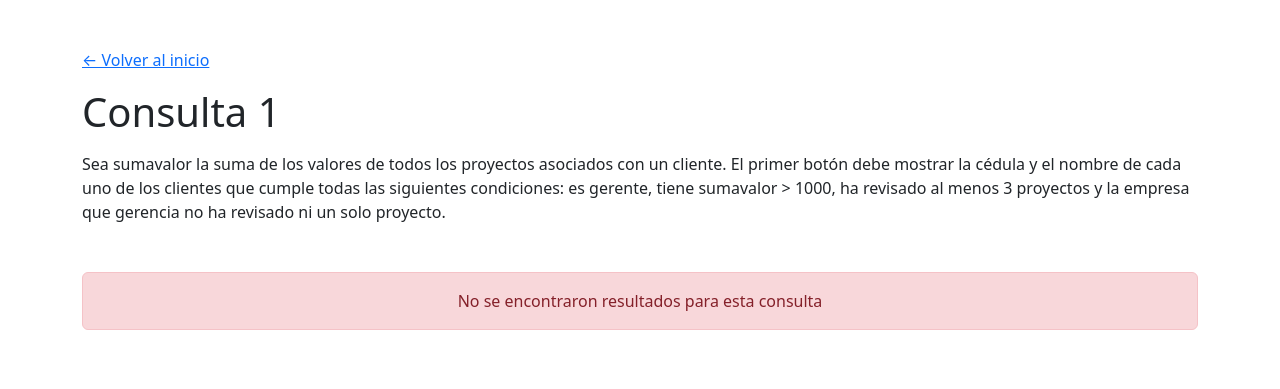
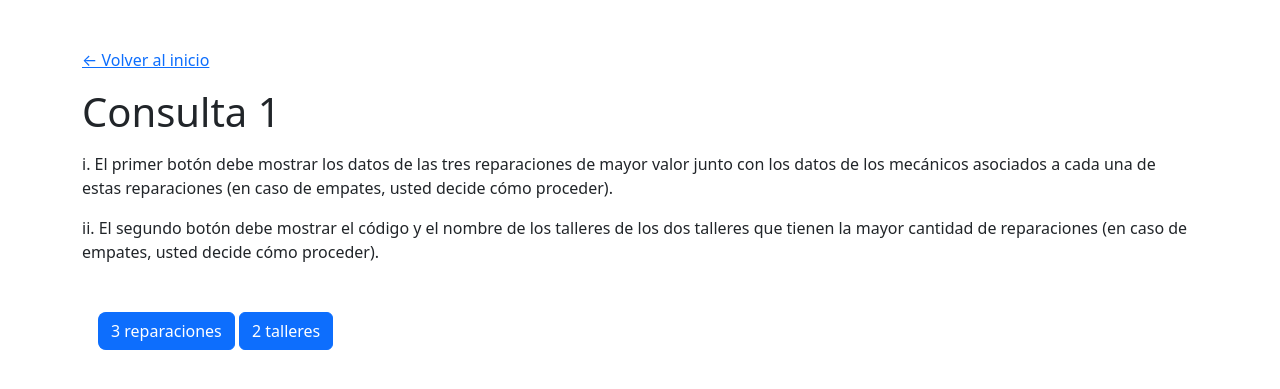
Before and after one commit to tmurilloa/www, a PHP site: page /consultas/consulta1.php in a window 1280 px wide. Shown: the top 389 px of the page. Run offline with PHP 8.4, Linux system fonts and the light colour scheme; data that the repository does not hold is empty.

Commit message:
Punto3
Co-authored-by: DevSolidloper <DevSolidloper@users.noreply.github.com>
Co-authored-by: Daniel Garzon <Dgarzonac9@users.noreply.github.com>

```diff
--- a/consultas/consulta1.php
+++ b/consultas/consulta1.php
@@ -6,79 +6,133 @@ include "../includes/header.php";
 <h1 class="mt-3">Consulta 1</h1>
 
 <p class="mt-3">
-    Sea sumavalor la suma de los valores de todos los proyectos asociados con un cliente.
-    El primer botón debe mostrar la cédula y el nombre de cada uno de los clientes
-    que cumple todas las siguientes condiciones: es gerente, tiene sumavalor > 1000,
-    ha revisado al menos 3 proyectos y la empresa que gerencia no ha revisado ni un
-    solo proyecto.
+i. El primer botón debe mostrar los datos de las tres reparaciones de mayor valor junto con los datos de los mecánicos asociados a cada una de estas reparaciones (en caso de empates, usted decide cómo proceder).
 </p>
+
+<p class="mt-3">
+ii. El segundo botón debe mostrar el código y el nombre de los talleres de los dos talleres que tienen la mayor cantidad de reparaciones (en caso de empates, usted decide cómo proceder).
+</p>
+
+<!-- Formulario para los botones -->
+<div class="tabla mt-5 mx-3 rounded-3 overflow-hidden">
+    <form method="POST">
+        <button type="submit" name="btn_3_reparaciones" class="btn btn-primary">3 reparaciones</button>
+        <button type="submit" name="btn_2_talleres" class="btn btn-primary">2 talleres</button>
+    </form>
+</div>
 
 <?php
 // Crear conexión con la BD
 require('../config/conexion.php');
 
-// Query SQL a la BD -> Crearla acá (No está completada, cambiarla a su contexto y a su analogía)
-$query = "SELECT cedula, nombre FROM cliente";
+// Inicializar las variables de consulta
+$query1 = "";
+$query2 = "";
+$resultadoC1 = null;
+$resultadoC2 = null;
 
-// Ejecutar la consulta
-$resultadoC1 = mysqli_query($conn, $query) or die(mysqli_error($conn));
+// Verificar si se ha presionado el botón "3 reparaciones"
+if (isset($_POST['btn_3_reparaciones'])) {
+    $query1 = "SELECT r.codigo, r.fecha, r.valor, r.reparacion_garantia,
+                     m.cedula, m.nombre, m.salario
+              FROM reparacion r
+              JOIN mecanico m ON r.mecanico = m.cedula
+              ORDER BY r.valor DESC
+              LIMIT 3;";
+}
 
-mysqli_close($conn);
+// Verificar si se ha presionado el botón "2 talleres"
+if (isset($_POST['btn_2_talleres'])) {
+    $query2 = "SELECT t.codigo, t.nombre, COUNT(r.codigo) AS total_reparaciones
+                FROM taller t
+                JOIN mecanico m ON t.codigo = m.tallerAds
+                JOIN reparacion r ON m.cedula = r.mecanico
+                GROUP BY t.codigo, t.nombre
+                ORDER BY total_reparaciones DESC
+                LIMIT 2;";
+}
+
+// Ejecutar consultas según corresponda
+if (!empty($query1)) {
+    $resultadoC1 = mysqli_query($conn, $query1) or die(mysqli_error($conn));
+}
+
+if (!empty($query2)) {
+    $resultadoC2 = mysqli_query($conn, $query2) or die(mysqli_error($conn));
+}
+
+// Mostrar tabla de reparaciones si hay resultados
+if ($resultadoC1 && $resultadoC1->num_rows > 0):
 ?>
-
-<?php
-// Verificar si llegan datos
-if($resultadoC1 and $resultadoC1->num_rows > 0):
-?>
-
-<!-- MOSTRAR LA TABLA. Cambiar las cabeceras -->
 <div class="tabla mt-5 mx-3 rounded-3 overflow-hidden">
-
     <table class="table table-striped table-bordered">
-
-        <!-- Títulos de la tabla, cambiarlos -->
         <thead class="table-dark">
             <tr>
-                <th scope="col" class="text-center">Cédula</th>
-                <th scope="col" class="text-center">Nombre</th>
+                <th scope="col" class="text-center">Código Reparación</th>
+                <th scope="col" class="text-center">Fecha Reparación</th>
+                <th scope="col" class="text-center">Valor Reparación</th>
+                <th scope="col" class="text-center">Cédula Mecánico</th>
+                <th scope="col" class="text-center">Nombre Mecánico</th>
             </tr>
         </thead>
-
         <tbody>
-
-            <?php
-            // Iterar sobre los registros que llegaron
-            foreach ($resultadoC1 as $fila):
-            ?>
-
-            <!-- Fila que se generará -->
+            <?php while ($fila = mysqli_fetch_assoc($resultadoC1)): ?>
             <tr>
-                <!-- Cada una de las columnas, con su valor correspondiente -->
+                <td class="text-center"><?= $fila["codigo"]; ?></td>
+                <td class="text-center"><?= $fila["fecha"]; ?></td>
+                <td class="text-center"><?= $fila["valor"]; ?></td>
                 <td class="text-center"><?= $fila["cedula"]; ?></td>
                 <td class="text-center"><?= $fila["nombre"]; ?></td>
             </tr>
-
-            <?php
-            // Cerrar los estructuras de control
-            endforeach;
-            ?>
-
+            <?php endwhile; ?>
         </tbody>
-
     </table>
 </div>
-
-<!-- Mensaje de error si no hay resultados -->
 <?php
-else:
+elseif (!empty($query1)): // Mostrar error solo si la consulta fue ejecutada
+?>
+<div class="alert alert-danger text-center mt-5">
+    No se encontraron resultados para la consulta de reparaciones.
+</div>
+<?php
+endif;
 ?>
 
+<!-- Mostrar tabla de talleres si hay resultados -->
+<?php
+if ($resultadoC2 && $resultadoC2->num_rows > 0):
+?>
+<div class="tabla mt-5 mx-3 rounded-3 overflow-hidden">
+    <table class="table table-striped table-bordered">
+        <thead class="table-dark">
+            <tr>
+                <th scope="col" class="text-center">Código Taller</th>
+                <th scope="col" class="text-center">Nombre Taller</th>
+                <th scope="col" class="text-center">Total Reparaciones</th>
+            </tr>
+        </thead>
+        <tbody>
+            <?php while ($fila = mysqli_fetch_assoc($resultadoC2)): ?>
+            <tr>
+                <td class="text-center"><?= $fila["codigo"]; ?></td>
+                <td class="text-center"><?= $fila["nombre"]; ?></td>
+                <td class="text-center"><?= $fila["total_reparaciones"]; ?></td>
+            </tr>
+            <?php endwhile; ?>
+        </tbody>
+    </table>
+</div>
+<?php
+elseif (!empty($query2)): // Mostrar error solo si la consulta fue ejecutada
+?>
 <div class="alert alert-danger text-center mt-5">
-    No se encontraron resultados para esta consulta
+    No se encontraron resultados para la consulta de talleres.
 </div>
-
 <?php
 endif;
 
+// Cerrar conexión con la BD
+mysqli_close($conn);
+
 include "../includes/footer.php";
 ?>
--- a/index.php
+++ b/index.php
@@ -46,8 +46,7 @@
             <li><a href="mecanico/mecanico.php">Entidad MECANICO</a></li>
             <li><a href="taller/taller.php">Entidad TALLER</a></li>
             <li><a href="reparacion/reparacion.php">Entidad REPARACION</a></li>
-            <li><a href="consultas/consulta1.php">Consulta 1</a></li>
-            <li><a href="consultas/consulta2.php">Consulta 2</a></li>
+            <li><a href="consultas/consulta1.php">Consultas</a></li>
             <li><a href="busqueda/busqueda1.php">Búsqueda 1</a></li>
             <li><a href="busqueda/busqueda2.php">Búsqueda 2</a></li>
         </ul>
```
Also changed, not shown: busqueda/busqueda1.php (+14 -10 lines), busqueda/busqueda2.php (+22 -14 lines), consultas/consulta2.php (+7 -9 lines).
